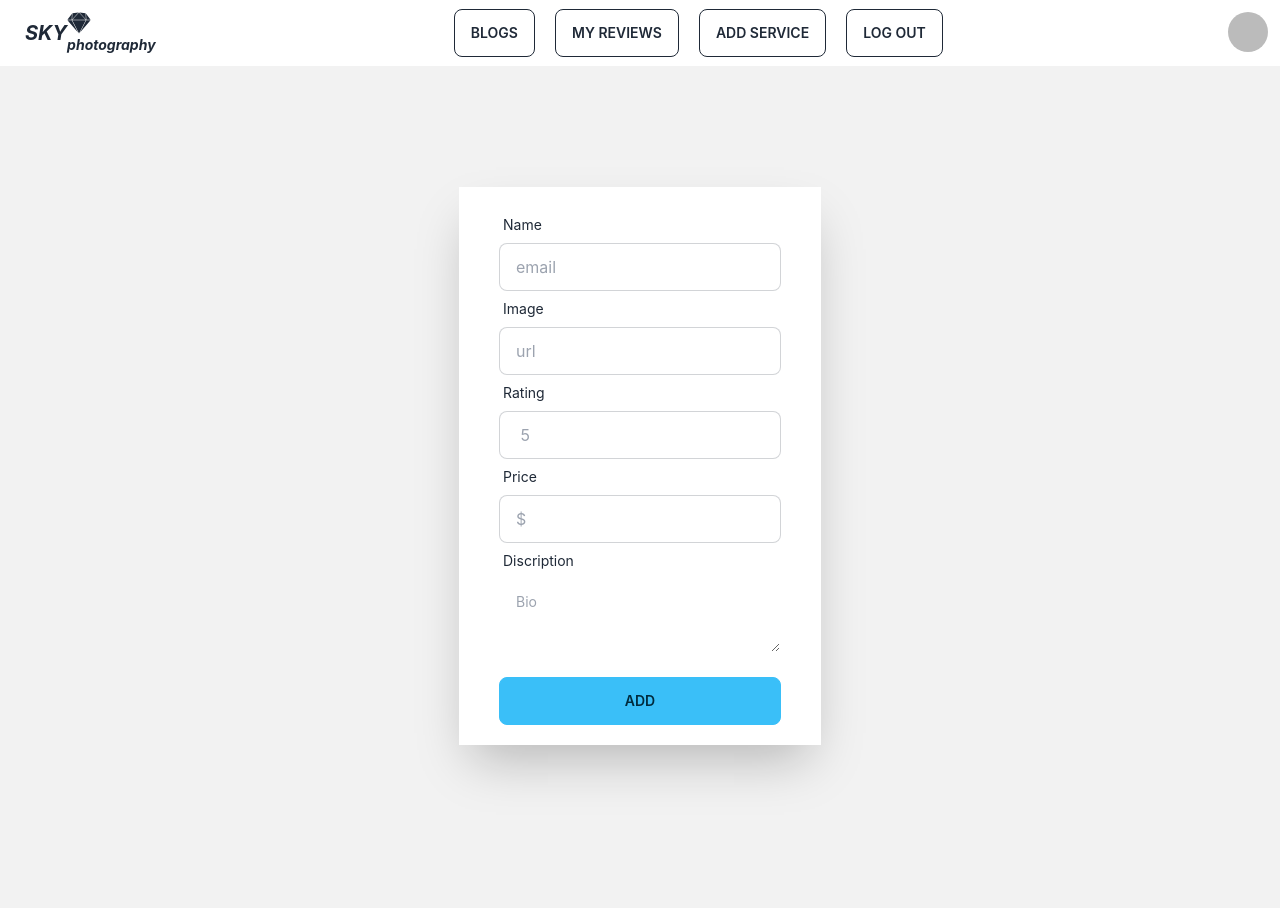
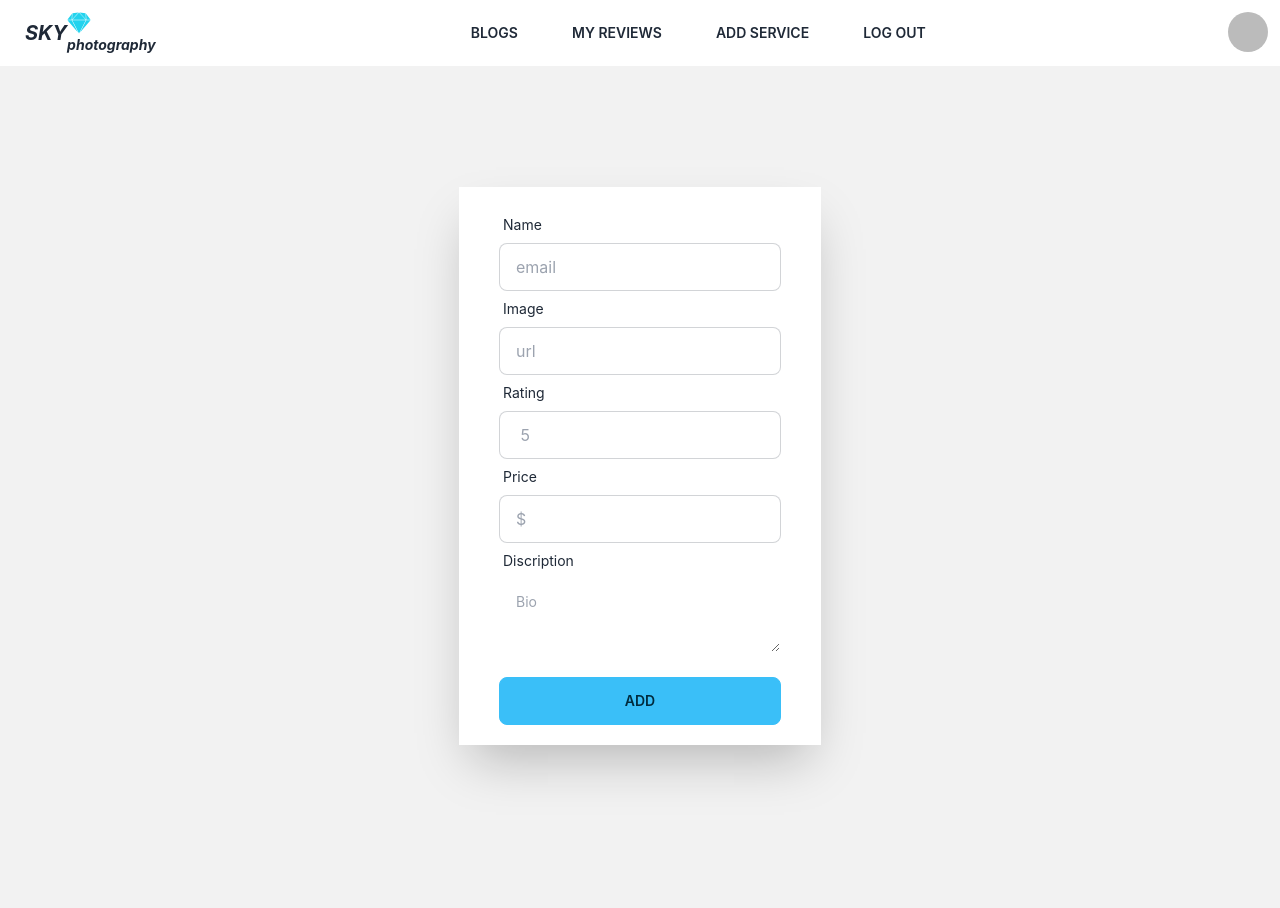
Before and after one commit to ismilearefin/sky-photography-client, a React (Create React App) app: page /addservice in a window 1280 px wide. Shown: the top 908 px of the page. Built offline with nearby package versions, Linux system fonts and the light colour scheme; no server answers; sample sign-in values are in the browser's storage.

Commit message:
add Drawer in hero section

```diff
--- a/src/Components/Pages/Addservice/Addservice.js
+++ b/src/Components/Pages/Addservice/Addservice.js
@@ -1,4 +1,5 @@
 import React from 'react';
+import toast, { Toaster } from 'react-hot-toast';
 
 const Addservice = () => {
 
@@ -28,7 +29,7 @@ const Addservice = () => {
         })
         .then(res => res.json())
         .then(data => {
-            alert('Added successfully')
+            toast.success('Added successfully.')
             console.log(data)
         })
     }
@@ -58,7 +59,7 @@ const Addservice = () => {
                 <label className="label">
                     <span className="label-text">Rating</span>
                 </label>
-                <input type="number" name='rating' placeholder=" 5" className="input input-bordered" />
+                <input type="text" name='rating' placeholder=" 5" className="input input-bordered" />
                 </div>
                 <div className="form-control">
                 <label className="label">
@@ -79,6 +80,7 @@ const Addservice = () => {
             </div>
         </div>
         </div>
+        <Toaster/>
        </div>
     );
 };
--- a/src/Components/Pages/Home/Body/Herosec/Herosec.js
+++ b/src/Components/Pages/Home/Body/Herosec/Herosec.js
@@ -1,13 +1,38 @@
-import React from 'react';
-import { FaSketch } from "react-icons/fa";
+import React, { useEffect, useState } from 'react';
+import { FaSketch,FaAngleRight } from "react-icons/fa";
+import { Link } from 'react-router-dom';
 
 const Herosec = () => {
+    const [services, setservices] = useState([]);
+
+
+    useEffect(()=>{
+        fetch('http://localhost:5000/allservices')
+        .then(res=>res.json())
+        .then(data => setservices(data))
+    },[])
+
+    console.log(services)
     return (
         <div className='relative italic min-h-screen bg-fixed bg-[url("https://i0.wp.com/grandcanyonweddingpackages.com/wp-content/uploads/2018/12/cropped-Grand-Canyon-Wedding-Packages-Favorites-201810.jpg?w=1932&ssl=1")] bg-cover bg-no-repeat bg-center'>
             <h1 className='absolute bottom-36 left-10 text-8xl text-white'>
                 SKY
             </h1>
-            <p className= 'absolute bottom-28 left-32 text-4xl text-slate-100'><FaSketch/>photography</p>
+           <p className= 'absolute bottom-28 left-32 text-4xl text-slate-100'><FaSketch className='text-cyan-400'/>photography</p>
+           <div><div className="drawer drawer-end">
+            <input id="my-drawer-4" type="checkbox" className="drawer-toggle" />
+            <div className="drawer-content flex justify-center items-end">
+                <label htmlFor="my-drawer-4" className="drawer-button btn btn-ghost text-white mb-5">Our Services <FaAngleRight className='text-cyan-400'/></label>
+            </div>
+            <div className="drawer-side">
+                <label htmlFor="my-drawer-4" className="drawer-overlay"></label>
+                <ul className="menu p-4 w-80 bg-base-100 text-base-content">
+                {
+                    services.map(service => <li key={service._id}><Link to={`/services/${service._id}`}>{service.name}</Link></li>)
+                }
+                </ul>
+            </div>
+            </div></div>
         </div>
     );
 };
--- a/src/Components/Pages/Home/Body/Service/Service.js
+++ b/src/Components/Pages/Home/Body/Service/Service.js
@@ -15,7 +15,7 @@ const Service = () => {
 
     return (
         <div>
-            <h1 className='text-3xl italic my-2'>My services</h1>
+            <h1 className='text-4xl italic my-6 text-cyan-500 '>My services</h1>
             <div className='flex gap-4 justify-center my-14'>
             {
                 Services.map(serviceCard => <Showevents
@@ -24,7 +24,7 @@ const Service = () => {
                 ></Showevents>)
             }
         </div>
-        <Link to='/services' className='btn btn-outline mb-4'>SEE All <FaAngleRight className='ml-1'/></Link>
+        <Link to='/services' className='btn btn-outline mb-4'>SEE All <FaAngleRight className='ml-1 text-cyan-400'/></Link>
         </div>
     );
 };
@@ -50,7 +50,7 @@ return(
                 <p>Rating : {rating}</p>
             </div>
             <div className="card-actions justify-end">
-            <Link to={`/services/${_id}`} className="btn btn-ghost w-full shadow-md">VIEW DETAILS</Link>
+            <Link to={`/services/${_id}`} className="btn btn-ghost w-full shadow-md text-cyan-500">VIEW DETAILS</Link>
             </div>
         </div>
         </div>
--- a/src/Components/Pages/Home/Body/Textsec/Textsec.js
+++ b/src/Components/Pages/Home/Body/Textsec/Textsec.js
@@ -4,7 +4,7 @@ const Textsec = () => {
     return (
         <div className=' flex justify-center items-center min-h-screen'>
             <div className='w-6/12'>
-            <h1 className='text-left text-4xl my-4'>WELLCOME</h1>
+            <h1 className='text-left text-4xl my-4 text-cyan-500'>WELLCOME</h1>
             <div>
                 <p className='my-4'><span className='font-bold'>Congratulations on your decision to be married!</span> You have found us because you must be planning your destination wedding celebration in Arizona at the Grand Canyon National Park. Arizona is one of the most beautiful places in America and a wonderful place for a destination wedding. Our Grand Canyon Weddings are among the most inspiring on this planet.<br />
                     We specialize in weddings at The Grand Canyon National Park in Northern Arizona. There is no place else on earth quite like it! Your Grand Canyon wedding ceremony can be as simple as meeting the wedding officiant to exchange your vows, or we can create imaginative, custom wedding packages for you.</p>
--- a/src/Components/Pages/Home/Footer/Footer.js
+++ b/src/Components/Pages/Home/Footer/Footer.js
@@ -7,7 +7,7 @@ const Footer = () => {
        <div>
          <footer className="footer p-10 bg-base-200 text-base-content">
         <div>
-            <FaSketch className='text-7xl'/>
+            <FaSketch className='text-7xl text-cyan-400'/>
             <p>SKY photography.<br/>Providing reliable tech since 1992</p>
         </div>
         <div>
--- a/src/Components/Pages/Home/Header/Header.js
+++ b/src/Components/Pages/Home/Header/Header.js
@@ -11,26 +11,26 @@ const Header = () => {
     return (
         <div className="navbar bg-base-100 shadow-sm flex justify-between">
             <div className="flex">
-                <Link to='/' className="btn btn-ghost italic normal-case text-xl font-bold">SKY <small className='text-sm'><FaSketch className='text-2xl'/>photography</small></Link>
+                <Link to='/' className="btn btn-ghost italic normal-case text-xl font-bold">SKY <small className='text-sm'><FaSketch className='text-2xl text-cyan-400'/>photography</small></Link>
             </div>
             <div className='flex gap-5 font-bold '>
-                <NavLink to='/blog' className='btn btn-outline '>Blogs</NavLink>
+                <NavLink to='/blog' className='btn btn-ghost '>Blogs</NavLink>
                 {
                     user?.uid ?
-                    <NavLink to='/myreviews' className='btn btn-outline '>My reviews</NavLink>
+                    <NavLink to='/myreviews' className='btn btn-ghost '>My reviews</NavLink>
                     :
                     ''
                 }
                 {
                     user?.uid ?
-                    <NavLink to='/addservice' className='btn btn-outline '>Add service</NavLink>
+                    <NavLink to='/addservice' className='btn btn-ghost'>Add service</NavLink>
                     :
                     ''
                 }
                 {!user?.uid ?
-                    <NavLink to='/login' className='btn btn-outline mx-1'>Login</NavLink>
+                    <NavLink to='/login' className='btn btn-ghost'>Login</NavLink>
                 :
-                    <button onClick={handleLogout} className='btn btn-outline '>Log Out</button>
+                    <button onClick={handleLogout} className='btn btn-ghost'>Log Out</button>
                 }
             </div>
             <div className="flex">
```
